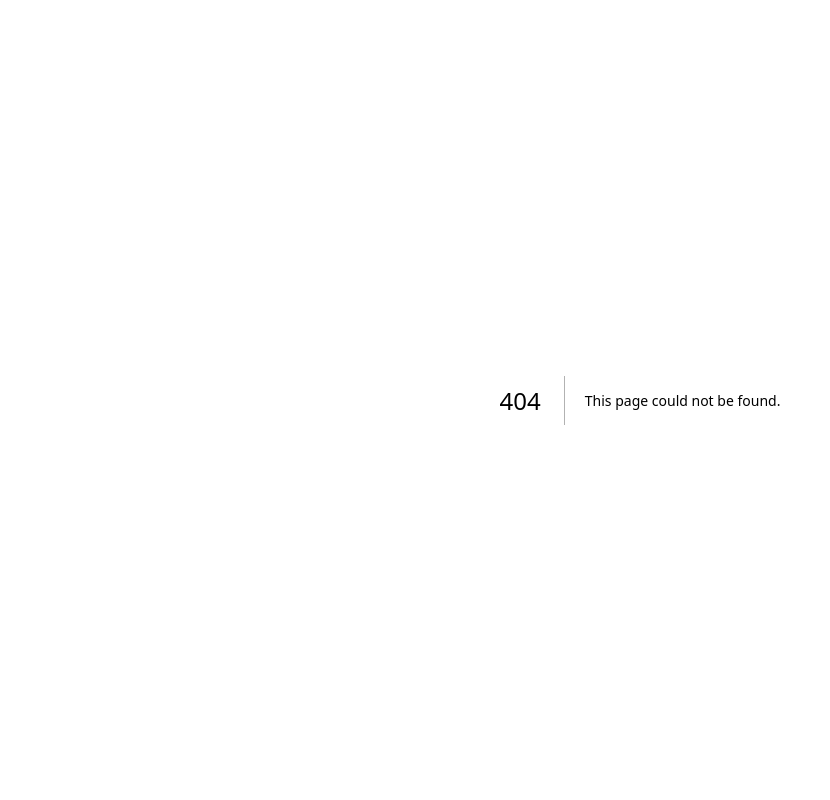
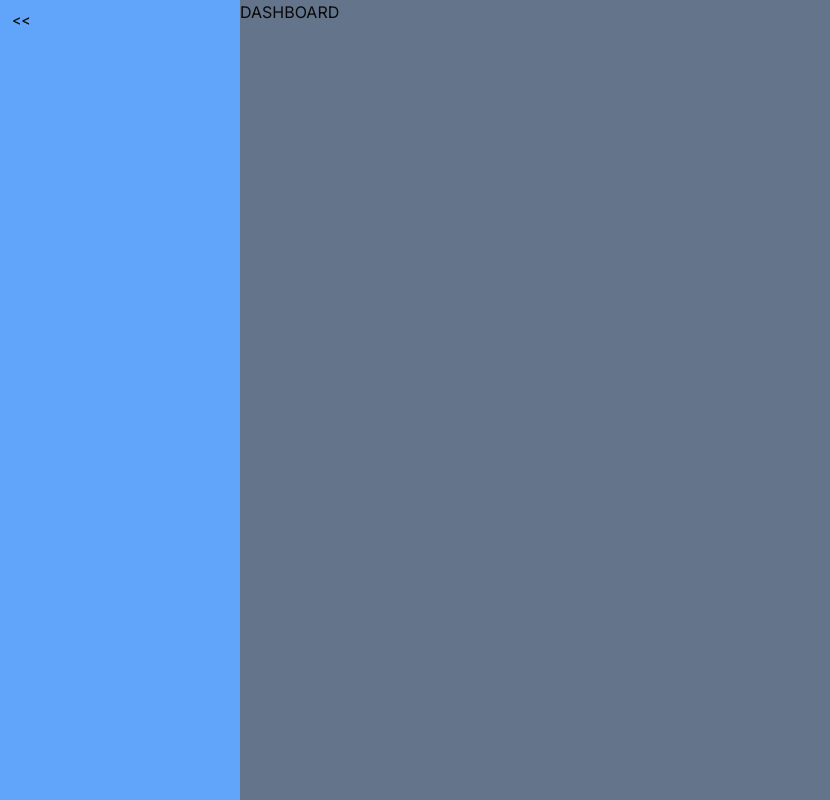
Before and after one commit to MadhushaSUM/labsync-plus, a Next.js app: page /dashboard in a window 1280 px wide. Before the commit this address had no page. Shown: the whole page, without its empty margins (0-830 px from the left). Built offline with nearby package versions, Linux system fonts and the light colour scheme.

Commit message:
Basic sidebar

```diff
--- /dev/null
+++ b/app/(protected)/dashboard/layout.tsx
@@ -0,0 +1,36 @@
+"use client";
+
+import Sidebar from "@/components/Sidebar";
+import { useState } from "react";
+
+export default function DashboardLayout({
+    children,
+}: Readonly<{
+    children: React.ReactNode;
+}>) {
+    const SIDEBAR_EXPANDED_SIZE = 15;
+    const SIDEBAR_COLLAPSED_SIZE = 3;
+
+    const [sidebarSize, setSidebarSize] = useState(SIDEBAR_EXPANDED_SIZE);
+
+    const toggleSidebar = () => {
+        setSidebarSize(prevSize =>
+            prevSize === SIDEBAR_EXPANDED_SIZE ? SIDEBAR_COLLAPSED_SIZE : SIDEBAR_EXPANDED_SIZE
+        );
+    };
+
+    return (
+        <div className="h-screen flex">
+            <div className="flex-none transition-all duration-300 ease-in-out bg-blue-400" style={{ width: `${sidebarSize}rem` }}>
+                <Sidebar
+                    toggleSidebar={toggleSidebar}
+                    isExpanded={sidebarSize === SIDEBAR_EXPANDED_SIZE}
+                    sidebarSize={sidebarSize}
+                />
+            </div>
+            <div className="flex-grow bg-slate-500">
+                {children}
+            </div>
+        </div>
+    );
+}
--- /dev/null
+++ b/app/(protected)/dashboard/page.tsx
@@ -0,0 +1,8 @@
+
+export default function Dashboard() {
+    return (
+        <div>
+            DASHBOARD
+        </div>
+    );
+}
--- /dev/null
+++ b/app/(protected)/layout.tsx
@@ -0,0 +1,11 @@
+export default function ProtectedLayout({
+    children,
+}: Readonly<{
+    children: React.ReactNode;
+}>) {
+    return (
+        <div>
+            {children}
+        </div>
+    );
+}
--- /dev/null
+++ b/components/Sidebar.tsx
@@ -0,0 +1,24 @@
+'use client';
+
+import { Toggle } from "./ui/toggle";
+
+interface SidebarProps {
+    toggleSidebar: () => void;
+    isExpanded: boolean;
+    sidebarSize: number;
+}
+
+export default function Sidebar({ toggleSidebar, isExpanded, sidebarSize }: SidebarProps) {
+    return (
+        <div
+            className={`transition-all duration-300 ease-in-out`}
+            style={{ width: `${sidebarSize}rem` }}
+        >
+            <Toggle
+                onClick={toggleSidebar}
+            >
+                {isExpanded ? "<<" : ">>"}
+            </Toggle>
+        </div>
+    );
+}
--- /dev/null
+++ b/components/ui/resizable.tsx
@@ -0,0 +1,45 @@
+"use client"
+
+import { GripVertical } from "lucide-react"
+import * as ResizablePrimitive from "react-resizable-panels"
+
+import { cn } from "@/lib/utils"
+
+const ResizablePanelGroup = ({
+  className,
+  ...props
+}: React.ComponentProps<typeof ResizablePrimitive.PanelGroup>) => (
+  <ResizablePrimitive.PanelGroup
+    className={cn(
+      "flex h-full w-full data-[panel-group-direction=vertical]:flex-col",
+      className
+    )}
+    {...props}
+  />
+)
+
+const ResizablePanel = ResizablePrimitive.Panel
+
+const ResizableHandle = ({
+  withHandle,
+  className,
+  ...props
+}: React.ComponentProps<typeof ResizablePrimitive.PanelResizeHandle> & {
+  withHandle?: boolean
+}) => (
+  <ResizablePrimitive.PanelResizeHandle
+    className={cn(
+      "relative flex w-px items-center justify-center bg-border after:absolute after:inset-y-0 after:left-1/2 after:w-1 after:-translate-x-1/2 focus-visible:outline-none focus-visible:ring-1 focus-visible:ring-ring focus-visible:ring-offset-1 data-[panel-group-direction=vertical]:h-px data-[panel-group-direction=vertical]:w-full data-[panel-group-direction=vertical]:after:left-0 data-[panel-group-direction=vertical]:after:h-1 data-[panel-group-direction=vertical]:after:w-full data-[panel-group-direction=vertical]:after:-translate-y-1/2 data-[panel-group-direction=vertical]:after:translate-x-0 [&[data-panel-group-direction=vertical]>div]:rotate-90",
+      className
+    )}
+    {...props}
+  >
+    {withHandle && (
+      <div className="z-10 flex h-4 w-3 items-center justify-center rounded-sm border bg-border">
+        <GripVertical className="h-2.5 w-2.5" />
+      </div>
+    )}
+  </ResizablePrimitive.PanelResizeHandle>
+)
+
+export { ResizablePanelGroup, ResizablePanel, ResizableHandle }
--- /dev/null
+++ b/components/ui/sheet.tsx
@@ -0,0 +1,140 @@
+"use client"
+
+import * as React from "react"
+import * as SheetPrimitive from "@radix-ui/react-dialog"
+import { cva, type VariantProps } from "class-variance-authority"
+import { X } from "lucide-react"
+
+import { cn } from "@/lib/utils"
+
+const Sheet = SheetPrimitive.Root
+
+const SheetTrigger = SheetPrimitive.Trigger
+
+const SheetClose = SheetPrimitive.Close
+
+const SheetPortal = SheetPrimitive.Portal
+
+const SheetOverlay = React.forwardRef<
+  React.ElementRef<typeof SheetPrimitive.Overlay>,
+  React.ComponentPropsWithoutRef<typeof SheetPrimitive.Overlay>
+>(({ className, ...props }, ref) => (
+  <SheetPrimitive.Overlay
+    className={cn(
+      "fixed inset-0 z-50 bg-black/80  data-[state=open]:animate-in data-[state=closed]:animate-out data-[state=closed]:fade-out-0 data-[state=open]:fade-in-0",
+      className
+    )}
+    {...props}
+    ref={ref}
+  />
+))
+SheetOverlay.displayName = SheetPrimitive.Overlay.displayName
+
+const sheetVariants = cva(
+  "fixed z-50 gap-4 bg-background p-6 shadow-lg transition ease-in-out data-[state=open]:animate-in data-[state=closed]:animate-out data-[state=closed]:duration-300 data-[state=open]:duration-500",
+  {
+    variants: {
+      side: {
+        top: "inset-x-0 top-0 border-b data-[state=closed]:slide-out-to-top data-[state=open]:slide-in-from-top",
+        bottom:
+          "inset-x-0 bottom-0 border-t data-[state=closed]:slide-out-to-bottom data-[state=open]:slide-in-from-bottom",
+        left: "inset-y-0 left-0 h-full w-3/4 border-r data-[state=closed]:slide-out-to-left data-[state=open]:slide-in-from-left sm:max-w-sm",
+        right:
+          "inset-y-0 right-0 h-full w-3/4  border-l data-[state=closed]:slide-out-to-right data-[state=open]:slide-in-from-right sm:max-w-sm",
+      },
+    },
+    defaultVariants: {
+      side: "right",
+    },
+  }
+)
+
+interface SheetContentProps
+  extends React.ComponentPropsWithoutRef<typeof SheetPrimitive.Content>,
+    VariantProps<typeof sheetVariants> {}
+
+const SheetContent = React.forwardRef<
+  React.ElementRef<typeof SheetPrimitive.Content>,
+  SheetContentProps
+>(({ side = "right", className, children, ...props }, ref) => (
+  <SheetPortal>
+    <SheetOverlay />
+    <SheetPrimitive.Content
+      ref={ref}
+      className={cn(sheetVariants({ side }), className)}
+      {...props}
+    >
+      {children}
+      <SheetPrimitive.Close className="absolute right-4 top-4 rounded-sm opacity-70 ring-offset-background transition-opacity hover:opacity-100 focus:outline-none focus:ring-2 focus:ring-ring focus:ring-offset-2 disabled:pointer-events-none data-[state=open]:bg-secondary">
+        <X className="h-4 w-4" />
+        <span className="sr-only">Close</span>
+      </SheetPrimitive.Close>
+    </SheetPrimitive.Content>
+  </SheetPortal>
+))
+SheetContent.displayName = SheetPrimitive.Content.displayName
+
+const SheetHeader = ({
+  className,
+  ...props
+}: React.HTMLAttributes<HTMLDivElement>) => (
+  <div
+    className={cn(
+      "flex flex-col space-y-2 text-center sm:text-left",
+      className
+    )}
+    {...props}
+  />
+)
+SheetHeader.displayName = "SheetHeader"
+
+const SheetFooter = ({
+  className,
+  ...props
+}: React.HTMLAttributes<HTMLDivElement>) => (
+  <div
+    className={cn(
+      "flex flex-col-reverse sm:flex-row sm:justify-end sm:space-x-2",
+      className
+    )}
+    {...props}
+  />
+)
+SheetFooter.displayName = "SheetFooter"
+
+const SheetTitle = React.forwardRef<
+  React.ElementRef<typeof SheetPrimitive.Title>,
+  React.ComponentPropsWithoutRef<typeof SheetPrimitive.Title>
+>(({ className, ...props }, ref) => (
+  <SheetPrimitive.Title
+    ref={ref}
+    className={cn("text-lg font-semibold text-foreground", className)}
+    {...props}
+  />
+))
+SheetTitle.displayName = SheetPrimitive.Title.displayName
+
+const SheetDescription = React.forwardRef<
+  React.ElementRef<typeof SheetPrimitive.Description>,
+  React.ComponentPropsWithoutRef<typeof SheetPrimitive.Description>
+>(({ className, ...props }, ref) => (
+  <SheetPrimitive.Description
+    ref={ref}
+    className={cn("text-sm text-muted-foreground", className)}
+    {...props}
+  />
+))
+SheetDescription.displayName = SheetPrimitive.Description.displayName
+
+export {
+  Sheet,
+  SheetPortal,
+  SheetOverlay,
+  SheetTrigger,
+  SheetClose,
+  SheetContent,
+  SheetHeader,
+  SheetFooter,
+  SheetTitle,
+  SheetDescription,
+}
--- /dev/null
+++ b/components/ui/toggle.tsx
@@ -0,0 +1,45 @@
+"use client"
+
+import * as React from "react"
+import * as TogglePrimitive from "@radix-ui/react-toggle"
+import { cva, type VariantProps } from "class-variance-authority"
+
+import { cn } from "@/lib/utils"
+
+const toggleVariants = cva(
+  "inline-flex items-center justify-center rounded-md text-sm font-medium ring-offset-background transition-colors hover:bg-muted hover:text-muted-foreground focus-visible:outline-none focus-visible:ring-2 focus-visible:ring-ring focus-visible:ring-offset-2 disabled:pointer-events-none disabled:opacity-50 data-[state=on]:bg-accent data-[state=on]:text-accent-foreground",
+  {
+    variants: {
+      variant: {
+        default: "bg-transparent",
+        outline:
+          "border border-input bg-transparent hover:bg-accent hover:text-accent-foreground",
+      },
+      size: {
+        default: "h-10 px-3",
+        sm: "h-9 px-2.5",
+        lg: "h-11 px-5",
+      },
+    },
+    defaultVariants: {
+      variant: "default",
+      size: "default",
+    },
+  }
+)
+
+const Toggle = React.forwardRef<
+  React.ElementRef<typeof TogglePrimitive.Root>,
+  React.ComponentPropsWithoutRef<typeof TogglePrimitive.Root> &
+    VariantProps<typeof toggleVariants>
+>(({ className, variant, size, ...props }, ref) => (
+  <TogglePrimitive.Root
+    ref={ref}
+    className={cn(toggleVariants({ variant, size, className }))}
+    {...props}
+  />
+))
+
+Toggle.displayName = TogglePrimitive.Root.displayName
+
+export { Toggle, toggleVariants }
--- a/package.json
+++ b/package.json
@@ -9,13 +9,16 @@
     "lint": "next lint"
   },
   "dependencies": {
+    "@radix-ui/react-dialog": "^1.0.5",
     "@radix-ui/react-slot": "^1.0.2",
+    "@radix-ui/react-toggle": "^1.0.3",
     "class-variance-authority": "^0.7.0",
     "clsx": "^2.1.1",
     "lucide-react": "^0.381.0",
     "next": "14.2.3",
     "react": "^18",
     "react-dom": "^18",
+    "react-resizable-panels": "^2.0.19",
     "tailwind-merge": "^2.3.0",
     "tailwindcss-animate": "^1.0.7"
   },
```
Also changed, not shown: 1 other file (tests, documents, lock files or other folders).
